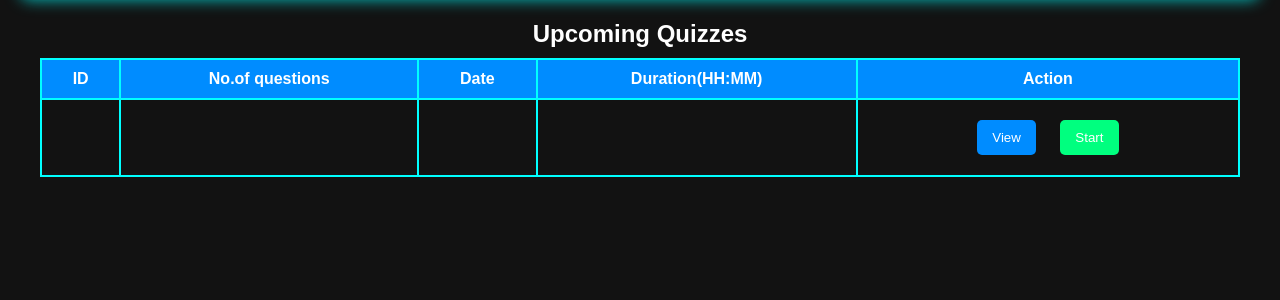
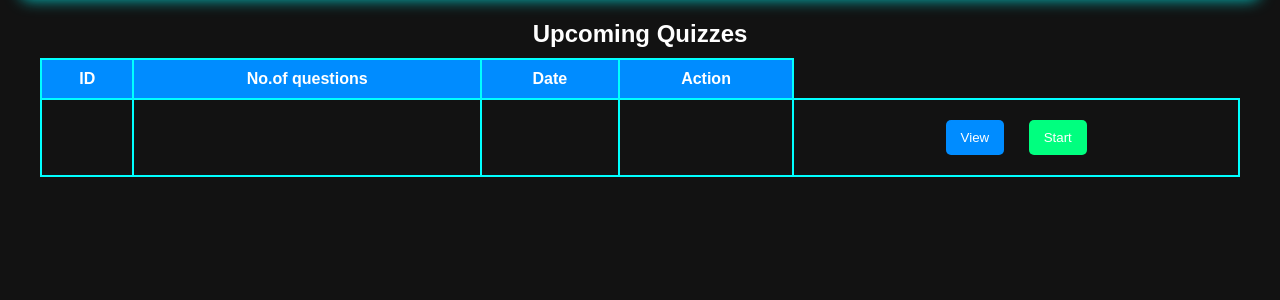
Before and after one commit to Bhanu20251209/flask, a Flask app: template mad1/templates/userdashboard.html in a window 1280 px wide. Shown: the part 69-369 px from the top of the page. Run offline with Flask 3, Linux system fonts and the light colour scheme; the template is opened without the code that fills it, so the values that code supplies are empty.

Commit message:
changed userdahboard

```diff
--- a/mad1/templates/userdashboard.html
+++ b/mad1/templates/userdashboard.html
@@ -123,7 +123,6 @@
                     <th>ID</th>
                     <th>No.of questions</th>
                     <th>Date</th>
-                    <th>Duration(HH:MM)</th>
                     <th>Action</th>
 
                         <tr>
```
